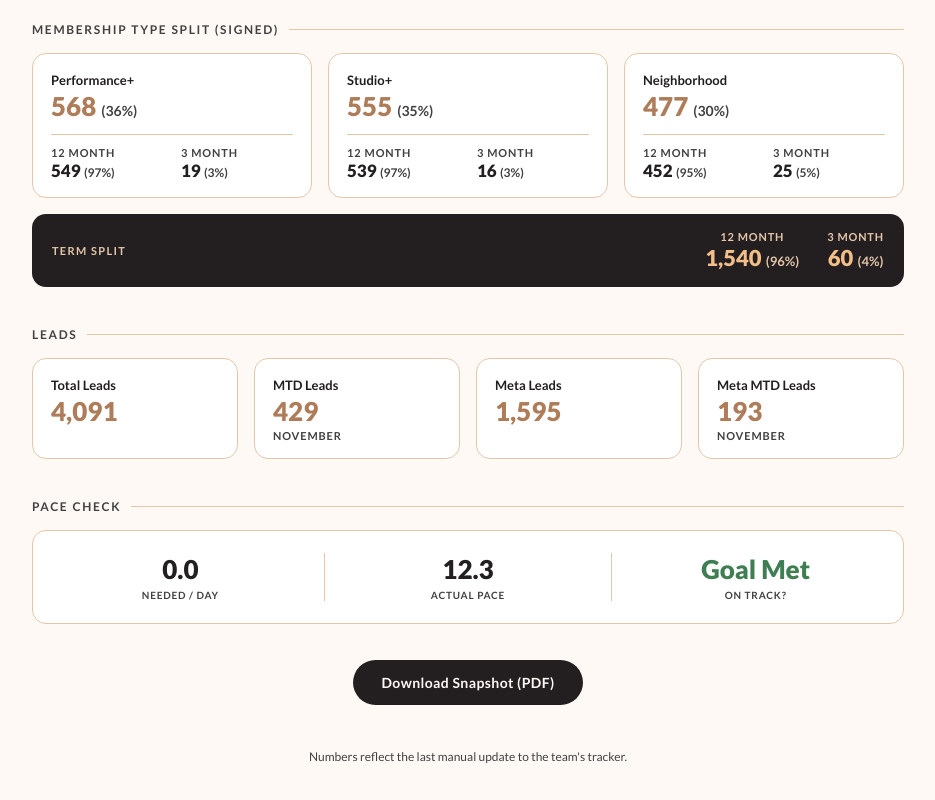
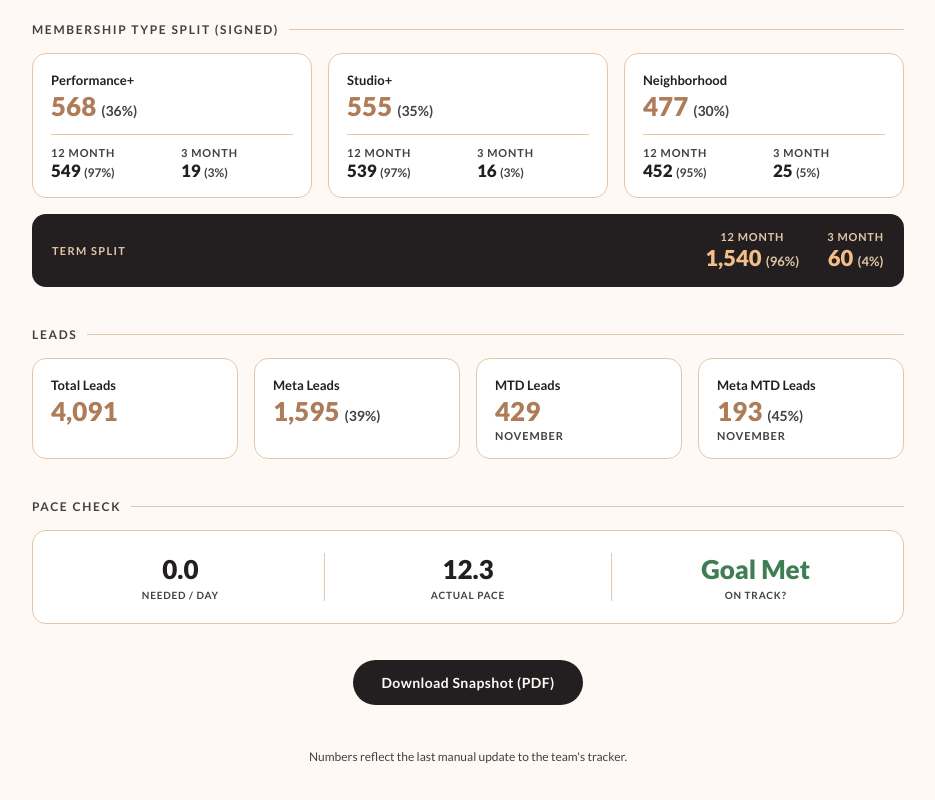
Before and after one commit to cityfitness-training/f-hoboken-countdown, a plain HTML site: page index.html in a window 1280 px wide. Shown: the part 1089-1889 px from the top of the page, without its empty margins (172-1107 px from the left). Drawn offline with Linux system fonts and the light colour scheme.

Commit message:
Reorder leads cards and show Meta share percentages

```diff
--- a/index.html
+++ b/index.html
@@ -436,8 +436,8 @@ footer{text-align:center;font-size:12px;color:var(--slate);padding:36px 0 0;}
 <p class="section-title">Leads</p>
 <div class="leads-grid">
 <div class="split-card"><div class="name">Total Leads</div><div class="count" id="ldTotal">—</div></div>
+<div class="split-card"><div class="name">Meta Leads</div><div class="count" id="ldMeta">—</div></div>
 <div class="split-card"><div class="name">MTD Leads</div><div class="count" id="ldMtd">—</div><div class="sub" id="ldMtdSub"></div></div>
-<div class="split-card"><div class="name">Meta Leads</div><div class="count" id="ldMeta">—</div></div>
 <div class="split-card"><div class="name">Meta MTD Leads</div><div class="count" id="ldMetaMtd">—</div><div class="sub" id="ldMetaMtdSub"></div></div>
 </div>
 </div>
@@ -655,10 +655,11 @@ const hasLeadFields = ["MTD Leads", "Meta Leads", "Meta MTD Leads"].some(k => k
 leadsSection.hidden = isMonth || !hasLeadFields;
 if(!leadsSection.hidden){
 const ld = k => has(base[k]) ? fmtNum(Number(base[k]) || 0) : "—";
+const pctOf = (k, d) => (has(base[k]) && Number(base[d]) > 0) ? " <span>(" + (Number(base[k]) / Number(base[d]) * 100).toFixed(0) + "%)</span>" : "";
 $("ldTotal").textContent = ld("Total Leads");
 $("ldMtd").textContent = ld("MTD Leads");
-$("ldMeta").textContent = ld("Meta Leads");
-$("ldMetaMtd").textContent = ld("Meta MTD Leads");
+$("ldMeta").innerHTML = ld("Meta Leads") + pctOf("Meta Leads", "Total Leads");
+$("ldMetaMtd").innerHTML = ld("Meta MTD Leads") + pctOf("Meta MTD Leads", "MTD Leads");
 $("ldMtdSub").textContent = mLabel;
 $("ldMetaMtdSub").textContent = mLabel;
 }
```
